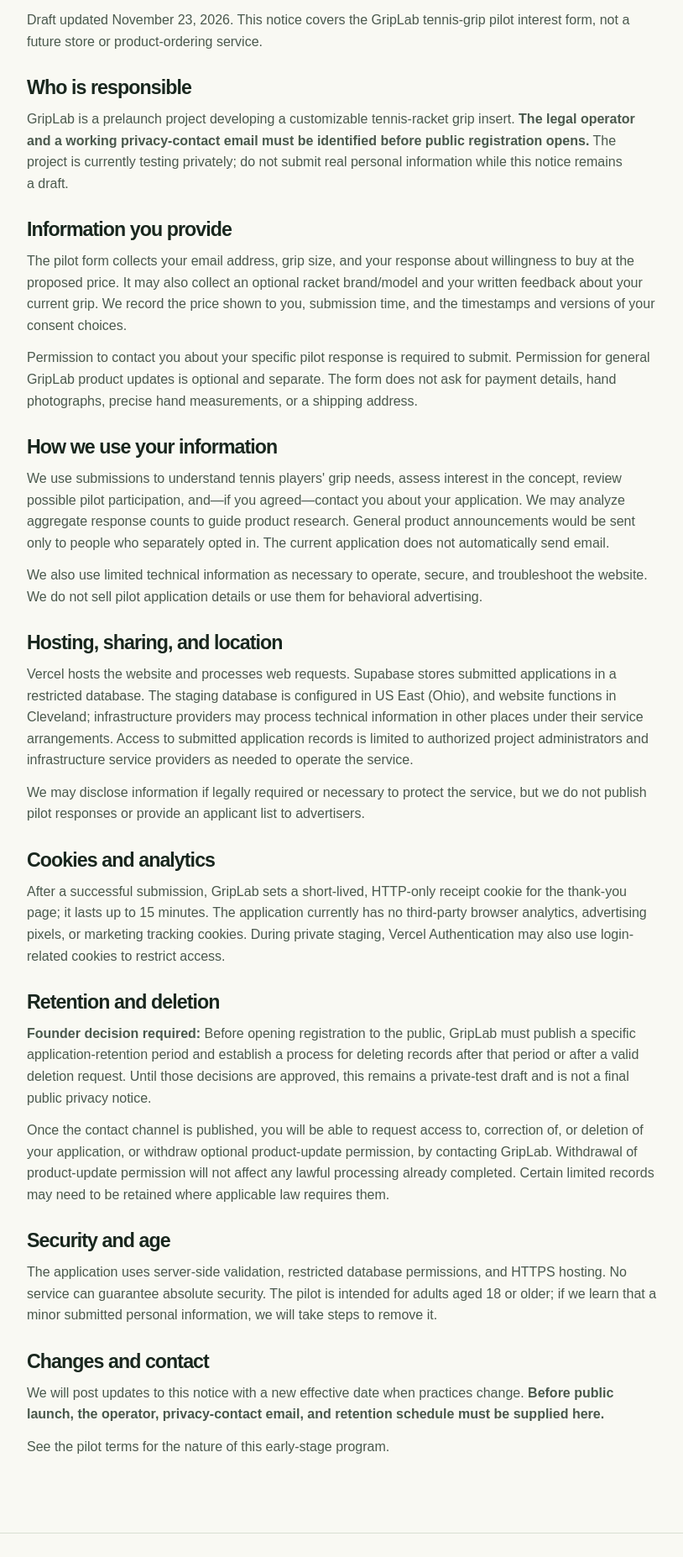
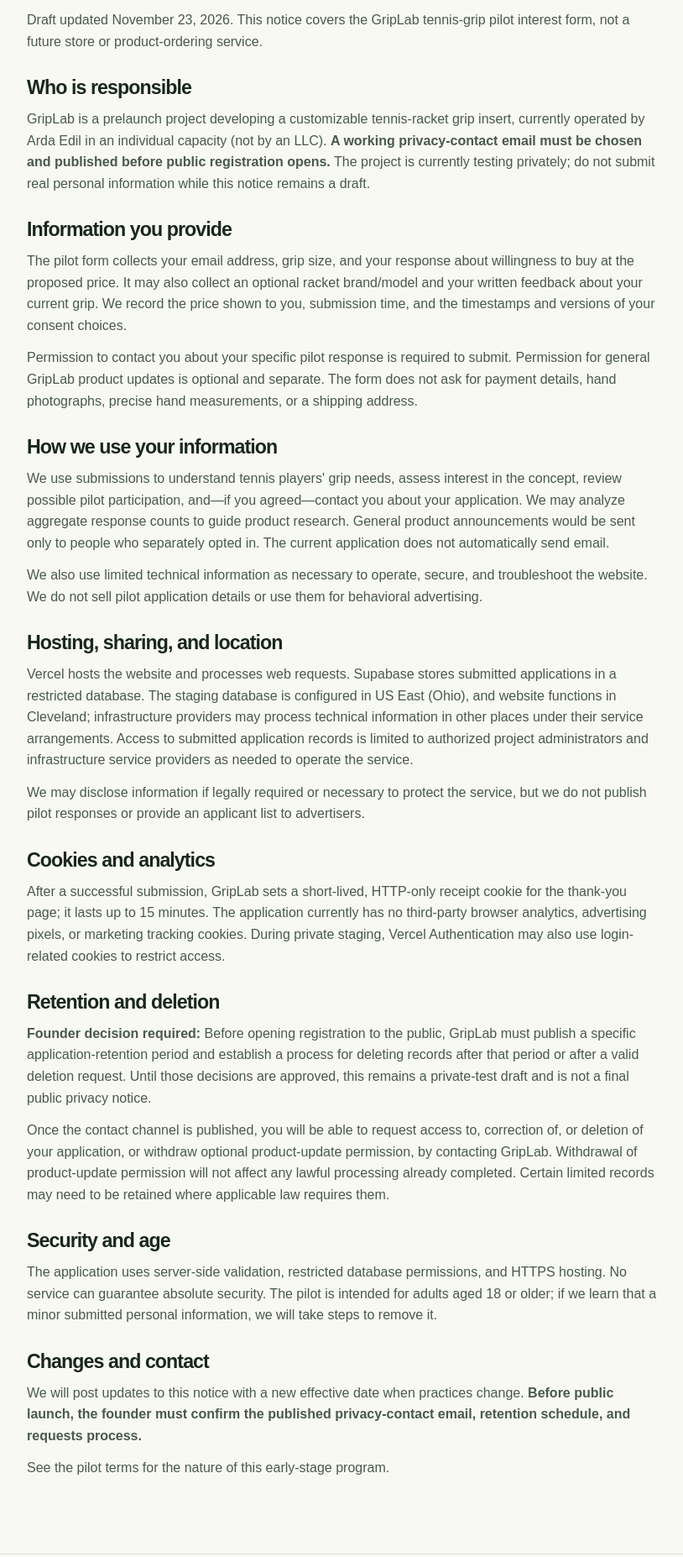
Before and after one commit to ardaedil/griplab, a Next.js app: page /privacy in a window 1280 px wide. Shown: the part 283-2137 px from the top of the page at 84% size, without its empty margins (232-1046 px from the left). Built offline with nearby package versions, Linux system fonts and the light colour scheme.

Commit message:
Name individual operator in draft privacy notice

```diff
--- a/app/privacy/page.tsx
+++ b/app/privacy/page.tsx
@@ -11,7 +11,7 @@ export default function PrivacyPage() {
       <p>Draft updated November 23, 2026. This notice covers the GripLab tennis-grip pilot interest form, not a future store or product-ordering service.</p>
 
       <h2>Who is responsible</h2>
-      <p>GripLab is a prelaunch project developing a customizable tennis-racket grip insert. <strong>The legal operator and a working privacy-contact email must be identified before public registration opens.</strong> The project is currently testing privately; do not submit real personal information while this notice remains a draft.</p>
+      <p>GripLab is a prelaunch project developing a customizable tennis-racket grip insert, currently operated by Arda Edil in an individual capacity (not by an LLC). <strong>A working privacy-contact email must be chosen and published before public registration opens.</strong> The project is currently testing privately; do not submit real personal information while this notice remains a draft.</p>
 
       <h2>Information you provide</h2>
       <p>The pilot form collects your email address, grip size, and your response about willingness to buy at the proposed price. It may also collect an optional racket brand/model and your written feedback about your current grip. We record the price shown to you, submission time, and the timestamps and versions of your consent choices.</p>
@@ -36,7 +36,7 @@ export default function PrivacyPage() {
       <p>The application uses server-side validation, restricted database permissions, and HTTPS hosting. No service can guarantee absolute security. The pilot is intended for adults aged 18 or older; if we learn that a minor submitted personal information, we will take steps to remove it.</p>
 
       <h2>Changes and contact</h2>
-      <p>We will post updates to this notice with a new effective date when practices change. <strong>Before public launch, the operator, privacy-contact email, and retention schedule must be supplied here.</strong></p>
+      <p>We will post updates to this notice with a new effective date when practices change. <strong>Before public launch, the founder must confirm the published privacy-contact email, retention schedule, and requests process.</strong></p>
       <p>See the <Link href="/terms">pilot terms</Link> for the nature of this early-stage program.</p>
     </article>
   );
```
